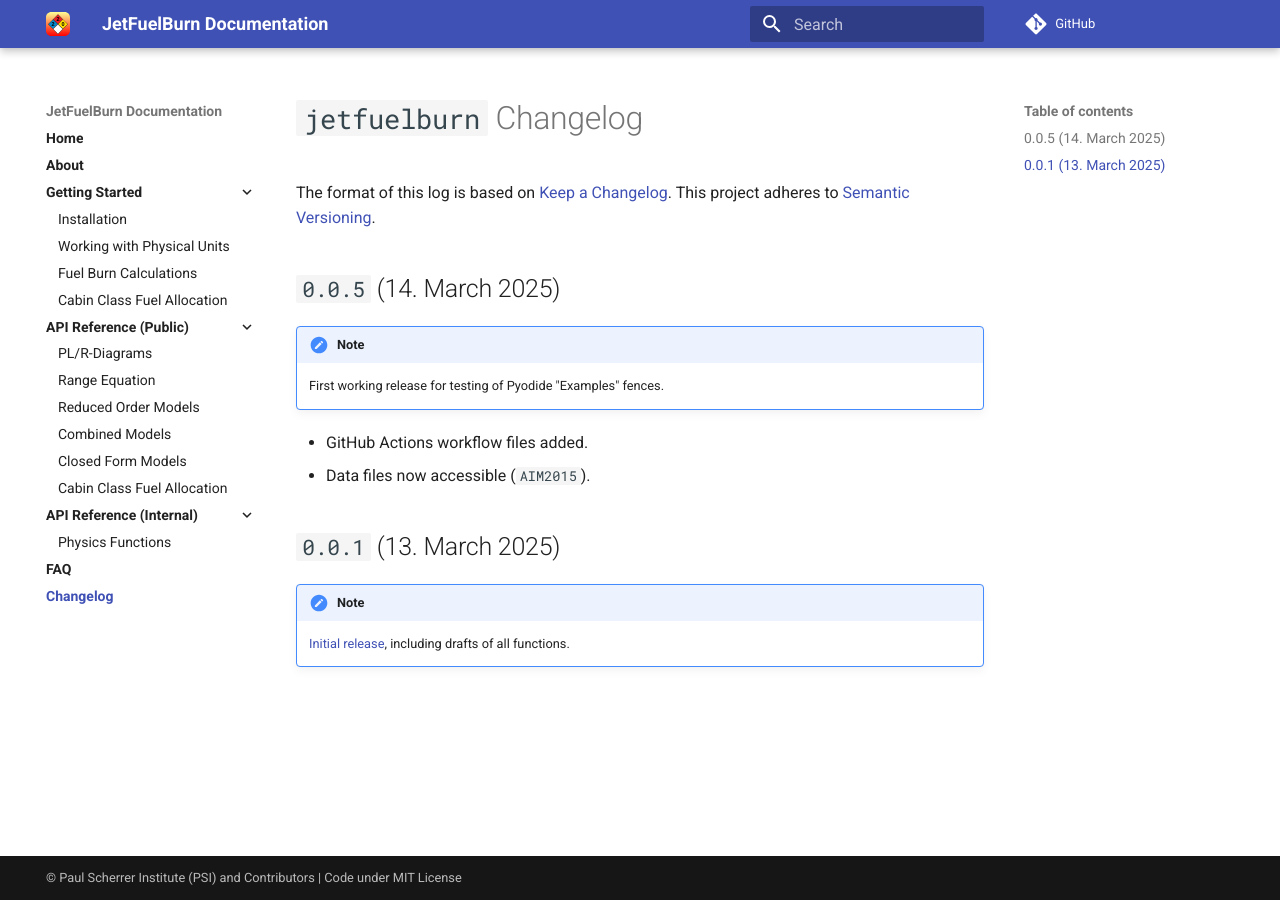
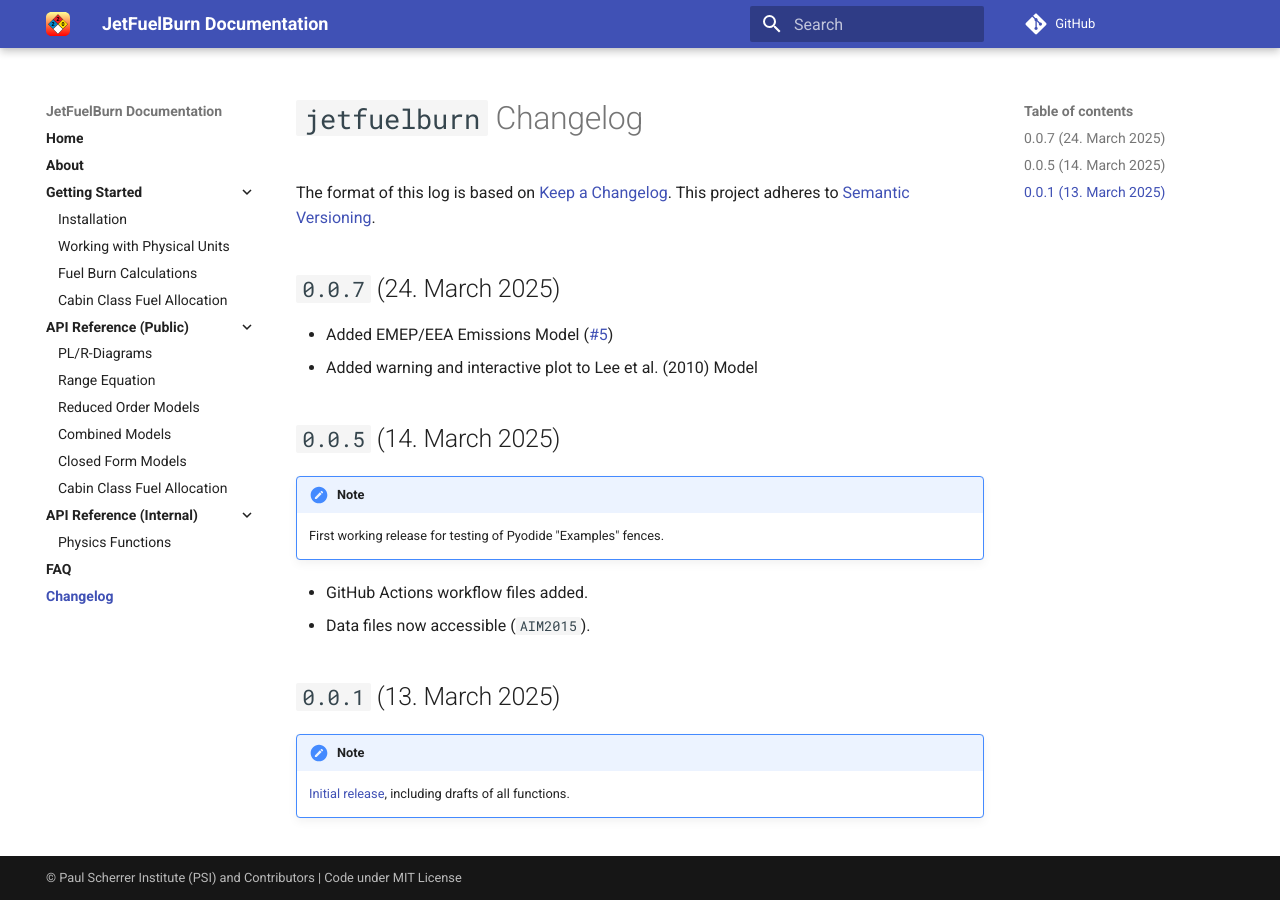
Before and after one commit to sustainableaviation/jetfuelburn, an MkDocs documentation site: the page built from docs/changelog.md, in a window 1280 px wide. Built offline with MkDocs 1.6.1 and Material for MkDocs 9.7.7, drawn with Linux system fonts in a browser that asks for light colours; comment, search, counter and statistics services are not loaded.

Commit message:
bumped version

```diff
--- a/CHANGES.md
+++ b/CHANGES.md
@@ -2,6 +2,11 @@
 
 The format of this log is based on [Keep a Changelog](https://keepachangelog.com/en/1.0.0/).
 This project adheres to [Semantic Versioning](https://semver.org/spec/v2.0.0.html).
+
+## `0.0.7` (24. March 2025)
+
+- Added EMEP/EEA Emissions Model ([#5](https://github.com/sustainableaviation/jetfuelburn/issues/5))
+- Added warning and interactive plot to Lee et al. (2010) Model
 
 ## `0.0.5` (14. March 2025)
 
--- a/jetfuelburn/__init__.py
+++ b/jetfuelburn/__init__.py
@@ -2,4 +2,4 @@
 from pint import UnitRegistry
 ureg = UnitRegistry()
 
-__version__ = "0.0.6"
+__version__ = "0.0.7"
```
